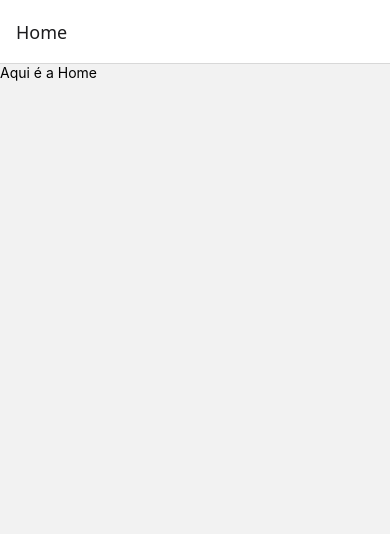
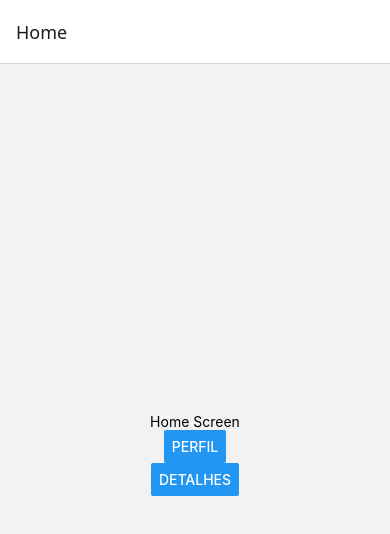
Before and after one commit to Vitor4818/CP2-react-native, a React Native app: screen /Home in a window 390 px wide. Shown: the top 534 px of the page. Built offline with nearby package versions, Linux system fonts and the light colour scheme.

Commit message:
feat: adicionando conteúdo da HomeScreen

```diff
--- a/src/screens/HomeScreen.tsx
+++ b/src/screens/HomeScreen.tsx
@@ -1,6 +1,25 @@
-import {Text} from "react-native"
-export default function HomeScreen(){
-    return(
-        <Text>Aqui é a Home</Text>
-       )
+import { View, Text, Button, StyleSheet } from 'react-native';
+
+export default function HomeScreen({ navigation }: any) {
+    return (
+        <View style={styles.container}>
+            <Text>Home Screen</Text>
+            <Button
+                title="Perfil"
+                onPress={() => navigation.navigate('Profile')}
+            />
+            <Button
+                title="Detalhes"
+                onPress={() => navigation.navigate('Details')}
+            />
+        </View>
+    );
 }
+
+const styles = StyleSheet.create({
+    container: {
+        flex: 1,
+        justifyContent: 'center',
+        alignItems: 'center',
+    },
+});
```
